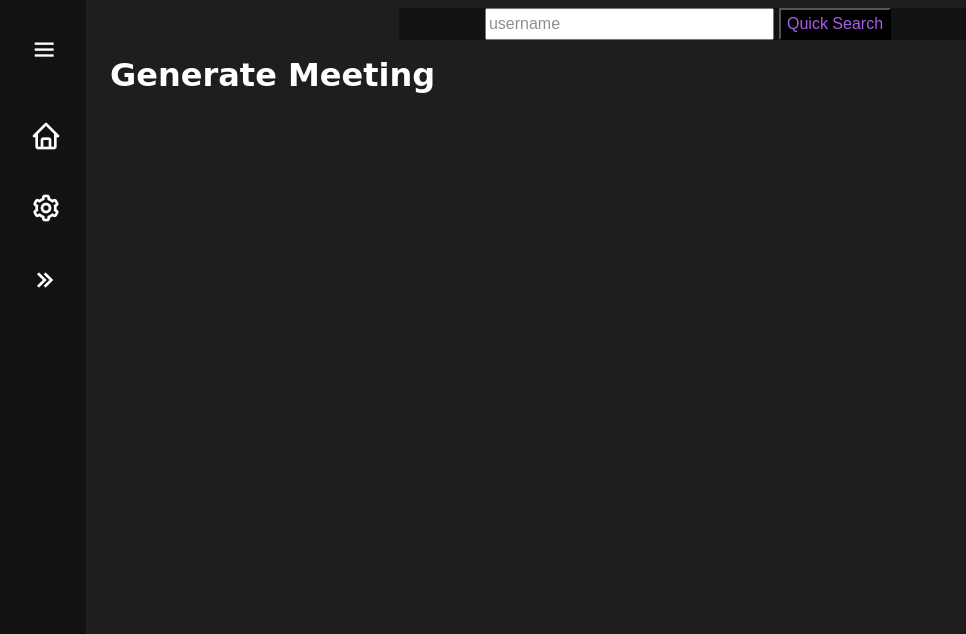
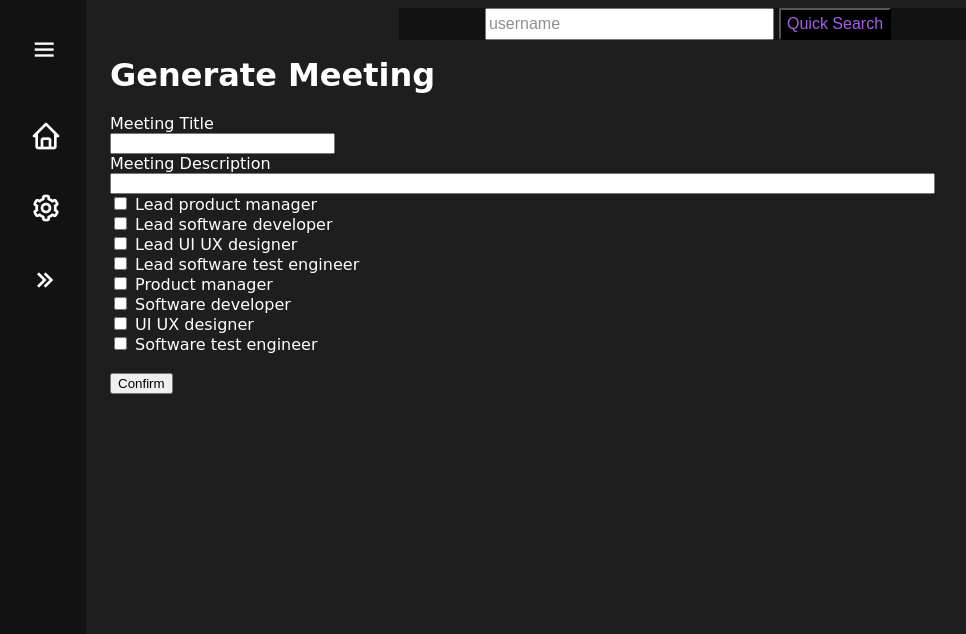
Before and after one commit to eollich/Philly-Codefest-2023, a Flask app: template scheduler/templates/generateMeeting.html in a window 1280 px wide. Shown: the top 634 px of the page, without its empty margins (6-972 px from the left). Run offline with Flask 2, Linux system fonts and the light colour scheme; the template is opened without the code that fills it, so the values that code supplies are empty; some web fonts are replaced.

Commit message:
Update generateMeeting

```diff
--- a/scheduler/templates/generateMeeting.html
+++ b/scheduler/templates/generateMeeting.html
@@ -14,7 +14,18 @@
     product manager
     ui/ux designer
     software test engineer
-
   -->
-
+  <form action="{{url_for('generateMeeting')}}" method="POST">
+	  <label for="meeting_title">Meeting Title</label></br>
+	  <input type="text" id="title" name="title" required maxlength="30" size="25"></br>
+	  <label for="meeting_desc">Meeting Description</label></br>
+	  <input type="text" id="desc" name="desc" required size="100"></br>
+	  {% set roles=["Lead_product_manager", "Lead_software_developer", "Lead_UI_UX_designer", "Lead_software_test_engineer", "Product_manager", "Software_developer", "UI_UX_designer", "Software_test_engineer"] %}
+	  {% for role in roles %}
+		<input type="checkbox" id={{ role }} name= {{ "role" }} value={{ role }}>
+		<label for={{ "role" }}>{{ role | replace("_", " ") }}</label></br>
+	  {% endfor %}
+	  </br>
+	  <input type="submit" name="confirm" value="Confirm">
+  </form>
 {% endblock %}
```
